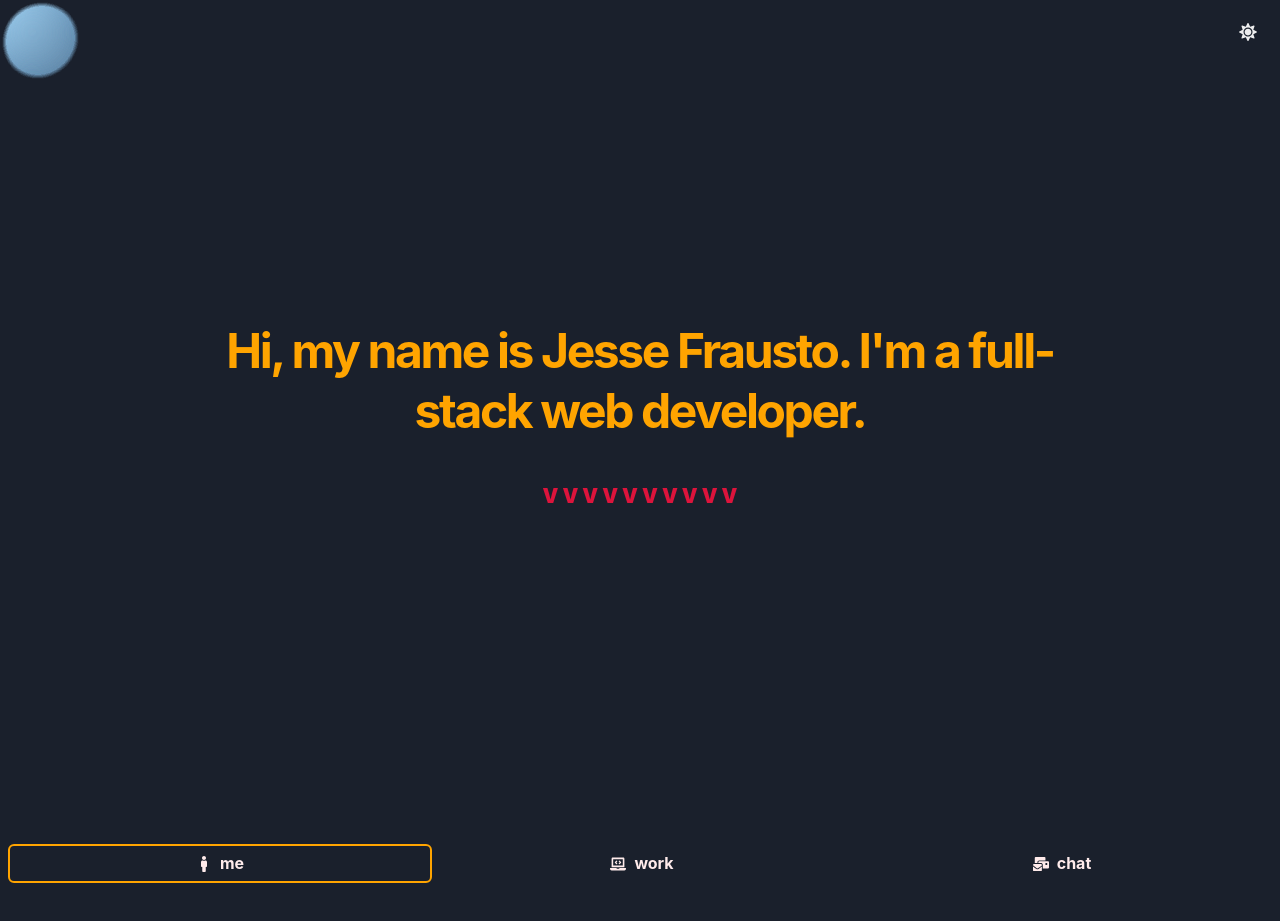
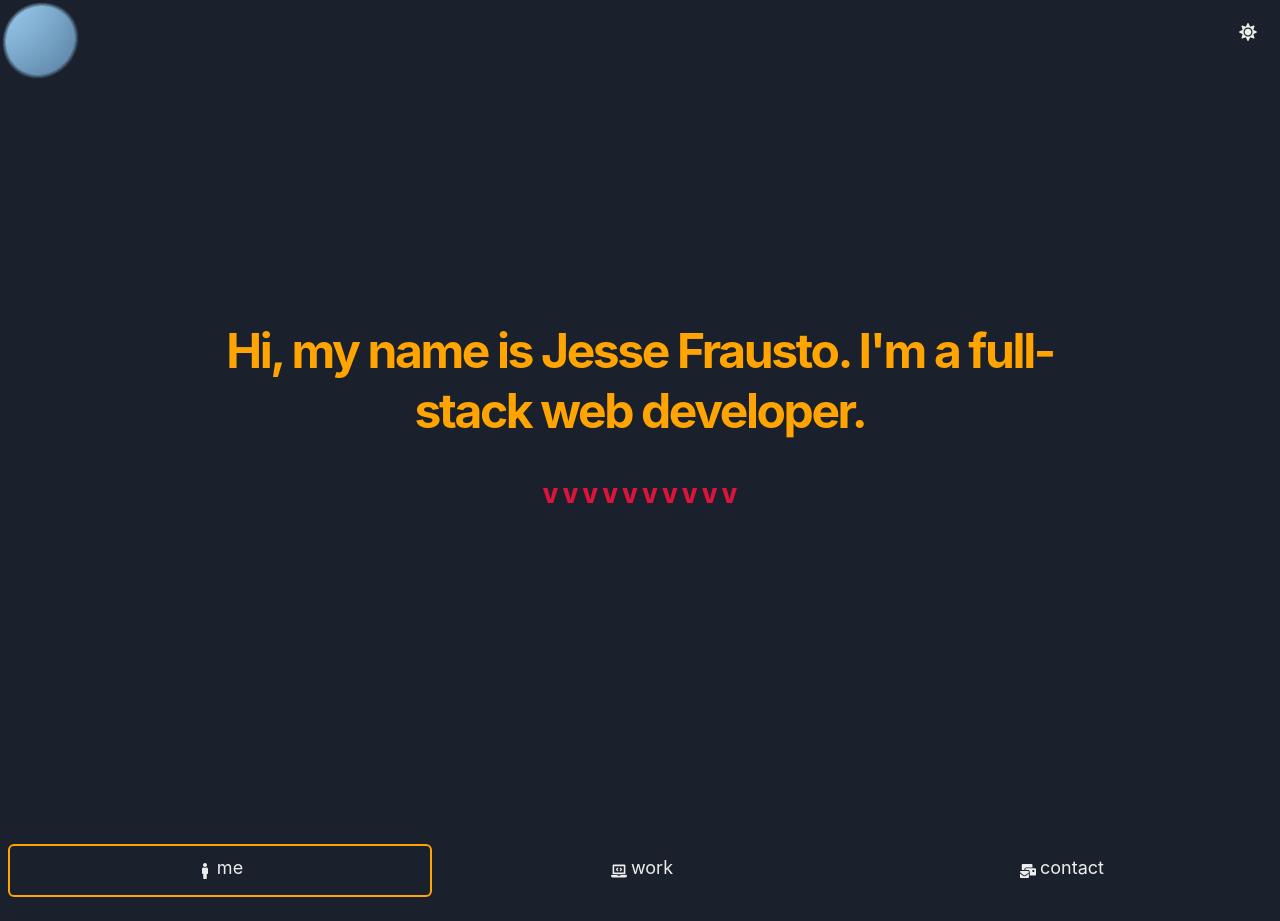
Before and after one commit to jfrausto/My-Portfolio, a React (Create React App) app: page / in a window 1280 px wide. Shown: the top 921 px of the page. Built offline with nearby package versions, Linux system fonts and the light colour scheme; grey boxes are pictures that could not be loaded.

Commit message:
fix button within button within Nav component, excess imports

```diff
--- a/src/components/MainHeading.js
+++ b/src/components/MainHeading.js
@@ -4,8 +4,6 @@ import {
   VStack,
   Heading,
   Text,
-  Box,
-  HStack
  } from '@chakra-ui/react';
 // import FloatingArrows from './FloatingArrows';
 
@@ -34,10 +32,6 @@ export default function MainHeading() {
             >
               V V V V V V V V V V
             </Text>
-              {/* <HStack> */}
-                {/* <FloatingArrows/> */}
-              {/* </HStack> */}
-
           </VStack>
     </>
   )
--- a/src/components/Nav.js
+++ b/src/components/Nav.js
@@ -1,7 +1,6 @@
 import React from 'react';
-import { HStack, VStack, IconButton, useColorModeValue, useColorMode, Button } from "@chakra-ui/react";
+import { useColorModeValue, Text } from "@chakra-ui/react";
 import { FaMale, FaLaptopCode, FaMailBulk } from 'react-icons/fa';
-import { Link } from "react-router-dom";
 import About from "./About";
 import Contact from "./Contact";
 import Portfolio from "./Portfolio";
@@ -24,18 +23,7 @@ export default function Nav() {
             _focus={{
               outline: "none"}}
           >
-            <Button
-              size={["xs", "sm", "lg", "lg"]}
-              variant="ghost"
-              leftIcon={<FaMale/>}
-              textTransform="lowercase"
-              color={useColorModeValue("brand.900", "brand.100")}
-              _focus={{
-                  outline: "none"
-              }}
-            >
-              Me
-            </Button>
+            <FaMale/><Text ml="4px" pb="6px" fontSize={["xs", "sm", "lg", "lg"]}>me</Text>
           </Tab>
           <Tab
           borderRadius="md"
@@ -46,18 +34,7 @@ export default function Nav() {
           }}
           _focus={{ outline: "none" }}
           >
-            <Button
-              size={["xs", "sm", "lg", "lg"]}
-              variant="ghost"
-              leftIcon={<FaLaptopCode/>}
-              textTransform="lowercase"
-              color={useColorModeValue("brand.900", "brand.100")}
-              _focus={{
-                  outline: "none"
-              }}
-            >
-              Work
-            </Button>
+            <FaLaptopCode/><Text ml="4px" pb="6px" fontSize={["xs", "sm", "lg", "lg"]}>work</Text>
           </Tab>
           <Tab
             borderRadius="md"
@@ -68,18 +45,7 @@ export default function Nav() {
             }}
             _focus={{ outline: "none" }}
             >
-            <Button
-              size={["xs", "sm", "lg", "lg"]}
-              variant="ghost"
-              leftIcon={<FaMailBulk/>}
-              textTransform="lowercase"
-              color={useColorModeValue("brand.900", "brand.100")}
-              _focus={{
-                  outline: "none"
-              }}
-            >
-              Chat
-            </Button>
+            <FaMailBulk/><Text ml="4px" pb="6px" fontSize={["xs", "sm", "lg", "lg"]}>contact</Text>
           </Tab>
         </TabList>
         <TabPanels mt={4}>
@@ -94,85 +60,6 @@ export default function Nav() {
           </TabPanel>
         </TabPanels>
       </Tabs>
-
-
-
-    {/* navigation stack ---- a hstack with vstacks for centering easier */}
-      {/* HSTACK BG GREEN */}
-      {/* <HStack justify="center" spacing={["1", "4", "8", "20"]} my="auto"> */}
-        {/* VSTACKS BGs? */}
-          {/* <VStack h="20" w={["20", "24", "32", "40"]} p={2} justify="center">
-            <IconButton
-              size="lg"
-              h="16" w="16"
-              variant="ghost"
-              icon={<FaMale/>}
-              _focus={{
-                  outline: "none"
-              }}
-              as={Link}
-              to={"/about"}/>
-          </VStack>
-          <VStack h="20" w={["20", "24", "32", "40"]} p={2} justify="center">
-            <IconButton
-            size="lg"
-            h="16" w="16"
-            variant="ghost"
-            icon={<FaLaptopCode/>}
-            _focus={{
-                outline: "none"
-            }}
-            as={Link}
-            to={"/portfolio"}/>
-          </VStack>
-          <VStack h="20" w={["20", "24", "32", "40"]} mt="2" p={2} justify="center">
-            <IconButton
-              size="lg"
-              h="16" w="16"
-              variant="ghost"
-              icon={<FaMailBulk/>}
-              _focus={{
-                  outline: "none"
-              }}
-              as={Link}
-              to={"/contact"}/>
-          </VStack>
-        </HStack> */}
-      {/* </HStack> */}
-
-    {/* main content stack */}
-    {/* react router switch */}
-
-
-      {/* <VStack spacing={4} bg="red.100">
-        <Text color="brand.300">
-          Portfolio coming soon...!
-        </Text>
-        <Text color="brand.300">
-          Portfolio coming soon...!
-        </Text>
-        <Text color="brand.300">
-          Portfolio coming soon...!
-        </Text>
-        <Text color="brand.300">
-          Portfolio coming soon...!
-        </Text>
-        <Text color="brand.300">
-          Portfolio coming soon...!
-        </Text>
-        <Text color="brand.300">
-          Portfolio coming soon...!
-        </Text>
-        <Text color="brand.300">
-          Portfolio coming soon...!
-        </Text>
-        <Text color="brand.300">
-          Portfolio coming soon...!
-        </Text>
-        <Text color="brand.300">
-          Portfolio coming soon...!
-        </Text>
-      </VStack> */}
     </>
   )
 }
```
Also changed, not shown: src/App.js (+2 -48 lines).
